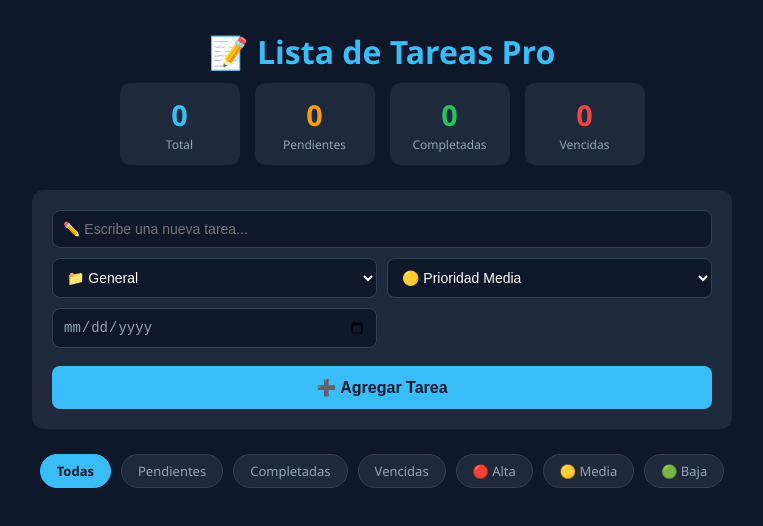
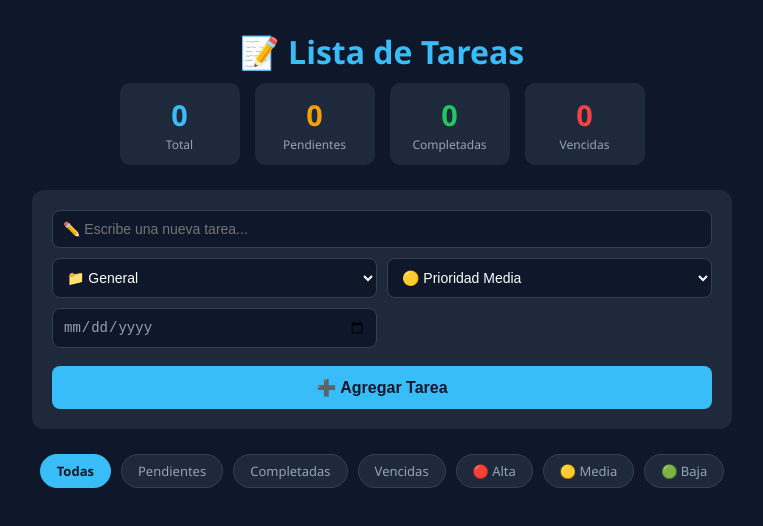
Before and after one commit to rodolfoeliangomezestrada-wq/micrud-todo, a website: page public/index.html in a window 1280 px wide. Shown: the whole page, without its empty margins (258-1021 px from the left). Drawn offline with Linux system fonts and the light colour scheme; no server answers.

```diff
--- a/public/index.html
+++ b/public/index.html
@@ -59,7 +59,7 @@
   </style>
 </head>
 <body>
-  <h1>📝 Lista de Tareas Pro</h1>
+  <h1>📝 Lista de Tareas</h1>
 
   <!-- Estadísticas -->
   <div class="stats">
```
